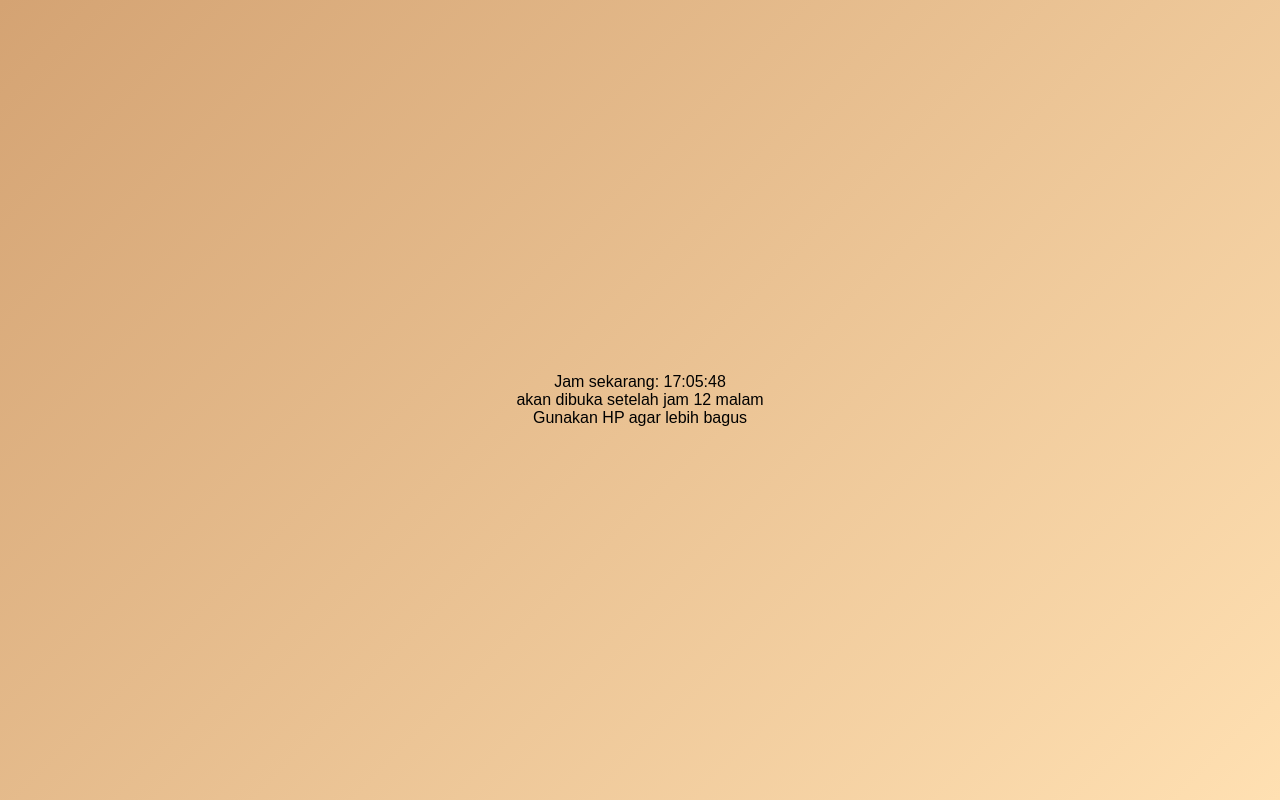
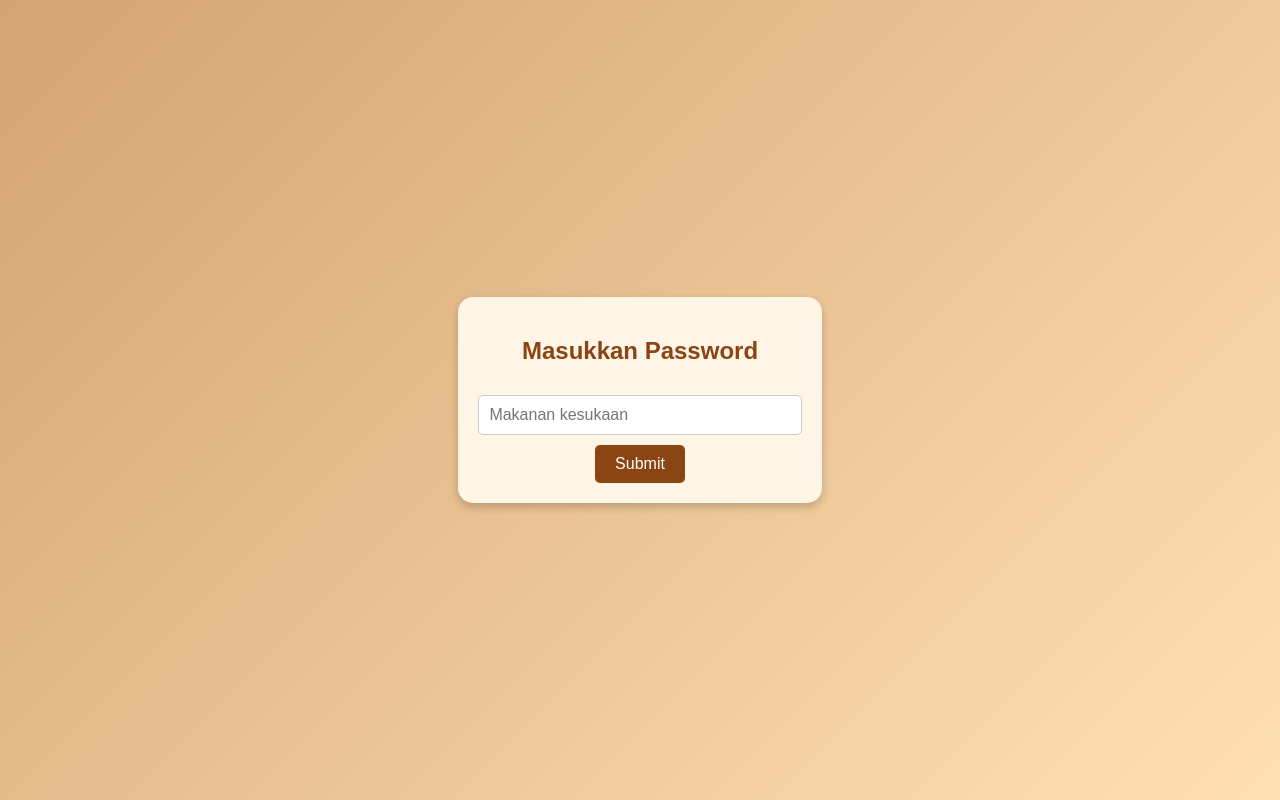
Before and after one commit to RivalHaikalHafizh/ulahtahunuta21, a plain HTML site: page index.html in a window 1280 px wide. Drawn offline with Linux system fonts and the light colour scheme.

Commit message:
fourt commit

```diff
--- a/index.html
+++ b/index.html
@@ -10,7 +10,7 @@
 <body>
     <audio id="birthday-song" src="happy-birthday-to-you-piano-version-13976.mp3"></audio>
     <div id="clock" class="clock"></div>
-    <div style="display: none;"  id="login-container" class="container">
+    <div id="login-container" class="container">
         <h2>Masukkan Password</h2>
         <input type="password" id="password" placeholder="Makanan kesukaan ">
         <button onclick="checkPassword()">Submit</button>
@@ -36,7 +36,7 @@
 
     <div id="hearts-container"></div>
     <script src="script.js"></script>
-    <script>
+    <!-- <script>
     // script.js
 
         // Function to check if it's past midnight
@@ -76,6 +76,6 @@
 
         // Update current time every second
         setInterval(displayCurrentTime, 1000);
-    </script>
+    </script> -->
 </body>
 </html>
```
